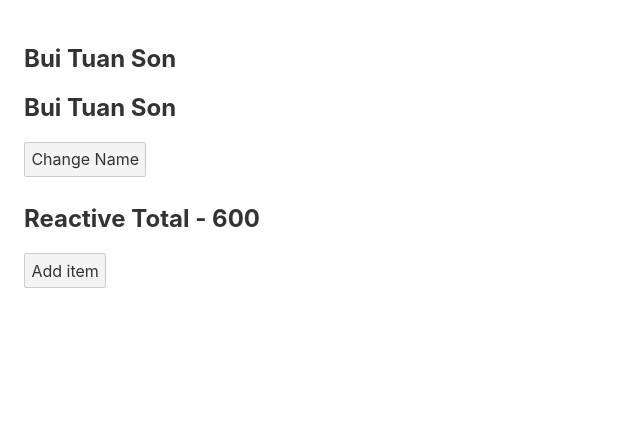
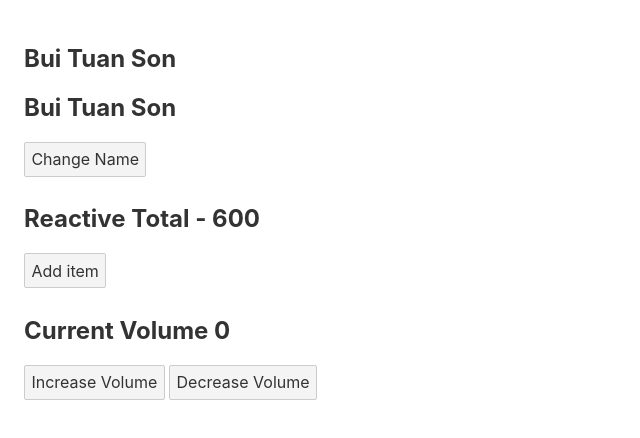
Before and after one commit to tuanson1985/svelte-tutorial, a Svelte app: page / in a window 1280 px wide. Shown: the top 438 px of the page, without its empty margins (0-640 px from the left). Built offline with nearby package versions, Linux system fonts and the light colour scheme.

Commit message:
Reactive Statements

```diff
--- a/src/App.svelte
+++ b/src/App.svelte
@@ -24,6 +24,16 @@
     },
   ];
   $: total = items.reduce((total, curr) => (total = total + curr.price), 0);
+
+  $: console.log(`Fullname is ${firstName} ${lastName}`);
+  let volume = 0;
+  $: if (volume < 0) {
+    alert(`Can't go lower`);
+    volume = 0;
+  } else if (volume > 20) {
+    alert(`Can't go higher`);
+    volume = 20;
+  }
 </script>
 
 <main>
@@ -46,6 +56,12 @@
   >
     Add item
   </button>
+
+  <div>
+    <h2>Current Volume {volume}</h2>
+    <button on:click={() => (volume += 2)}>Increase Volume</button>
+    <button on:click={() => (volume -= 2)}>Decrease Volume</button>
+  </div>
 </main>
 
 <style>
```
